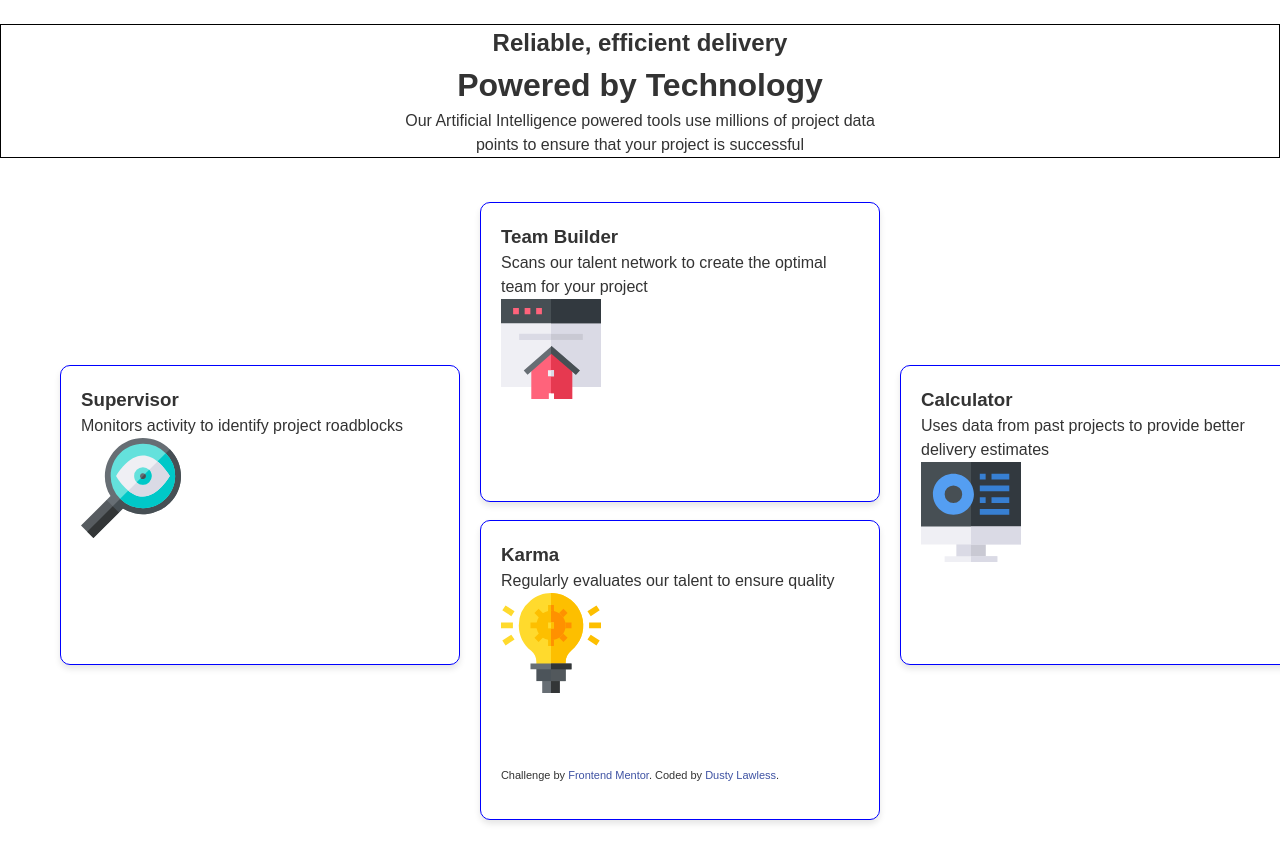
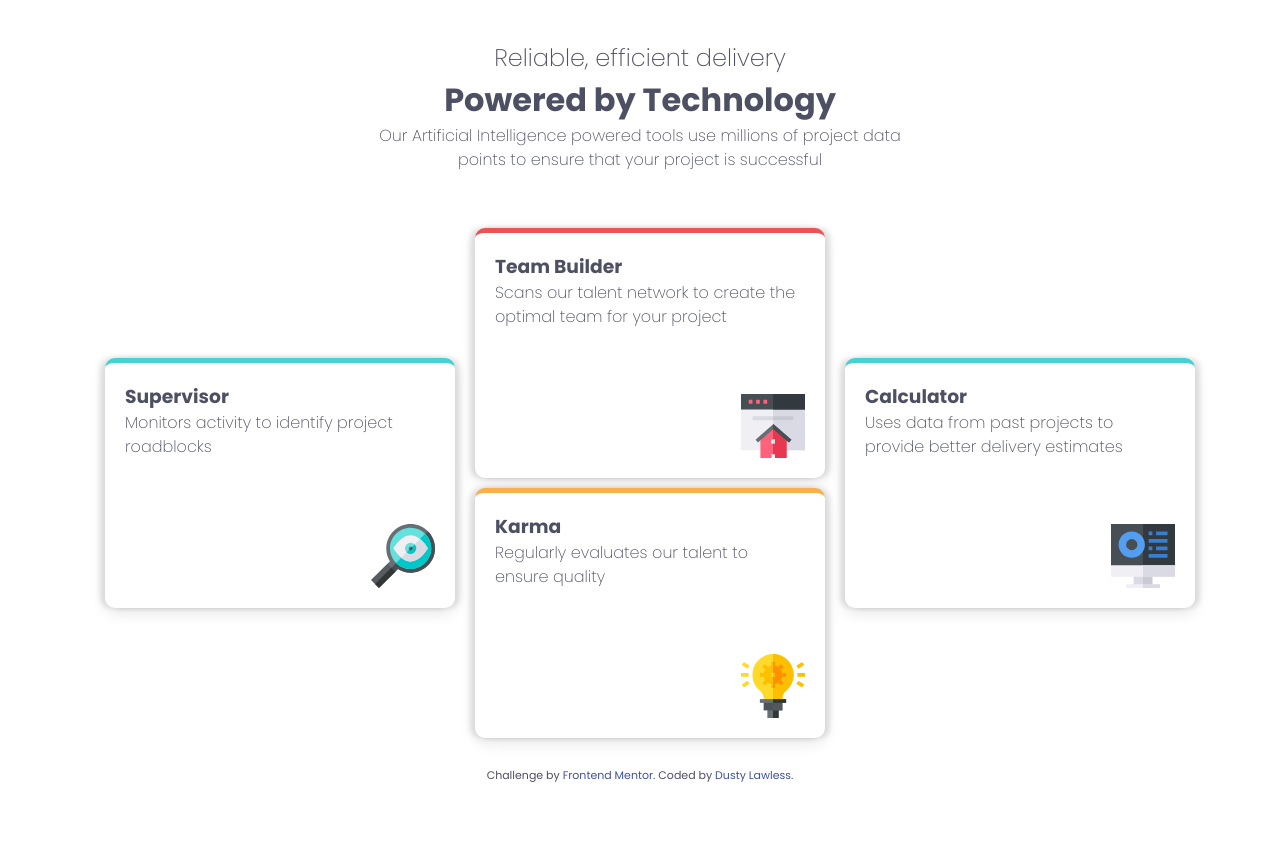
Before and after one commit to djlaw90/four-card-feature-section, a plain HTML site: page index.html in a window 1280 px wide. After the commit the page ends 800 px from the top, so only its background shows below. Drawn offline with Linux system fonts and the light colour scheme.

Commit message:
desktop design complete. mobile in progress.

```diff
--- a/index.html
+++ b/index.html
@@ -8,6 +8,10 @@
 
   <title>Frontend Mentor | Four card feature section</title>
 
+  <link rel="preconnect" href="https://fonts.googleapis.com">
+  <link rel="preconnect" href="https://fonts.gstatic.com" crossorigin>
+  <link href="https://fonts.googleapis.com/css2?family=Poppins:ital,wght@0,100;0,200;0,300;0,400;0,500;0,600;0,700;0,800;0,900;1,100;1,200;1,300;1,400;1,500;1,600;1,700;1,800;1,900&display=swap" rel="stylesheet">
+
   <link rel="stylesheet" href="reset.css">
   <link rel="stylesheet" href="styles.css">
 
@@ -15,10 +19,10 @@
 <body>
     <main>
       <header>
-        <h2>Reliable, efficient delivery</h2>
+        <h2 class="poppins-extralight">Reliable, efficient delivery</h2>
         <h1>Powered by Technology</h1>
 
-        <p>
+        <p class="poppins-extralight">
           Our Artificial Intelligence powered tools use millions of project data points
           to ensure that your project is successful
         </p>
@@ -28,30 +32,45 @@
       <div class="card-container">
         <div class="column">
           <article class="card center" id="supervisor">
+            <div class="content">
               <h3>Supervisor</h3>
-            <p>Monitors activity to identify project roadblocks</p>
+              <p class="poppins-extralight">Monitors activity to identify project roadblocks</p>
+            </div>
+            <div class="image-container">
               <img src="./images/icon-supervisor.svg" alt="Supervisor icon">
+            </div>
           </article>
         </div>
         <div class="column">
-          <article class="card" id="team-builder">
+          <article class="card center" id="team-builder">
+            <div class="content">
               <h3>Team Builder</h3>
-            <p>Scans our talent network to create the optimal team for your project</p>
+              <p class="poppins-extralight">Scans our talent network to create the optimal team for your project</p>
+            </div>
+            <div class="image-container">
               <img src="./images/icon-team-builder.svg" alt="Team Builder icon">
+            </div>
           </article>
-
-          <article class="card" id="karma">
+          <article class="card center" id="karma">
+            <div class="content">
               <h3>Karma</h3>
-            <p>Regularly evaluates our talent to ensure quality</p>
+            <p class="poppins-extralight">Regularly evaluates our talent to ensure quality</p>
+            </div>
+            <div class="image-container">
               <img src="./images/icon-karma.svg" alt="Karma icon">
+            </div>
           </article>
         </div>
 
         <div class="column">
           <article class="card center" id="calculator">
+            <div class="content">
               <h3>Calculator</h3>
-            <p>Uses data from past projects to provide better delivery estimates</p>
+              <p class="poppins-extralight">Uses data from past projects to provide better delivery estimates</p>
+            </div>
+            <div class="image-container">
               <img src="./images/icon-calculator.svg" alt="Calculator">
+            </div>
           </article>
         </div>
 
--- a/styles.css
+++ b/styles.css
@@ -1,53 +1,89 @@
+
+:root {
+    --reddish: #EA5454;
+    --light-blue: #44D3D2;
+    --orangey: #FCAE4A;
+    --dark-blue: #549EF2;
+    --dark-grey: #4D4F62;
+}
+
+
+
 html, body {
+    color: var(--dark-grey);
     height: 100%;
     display: flex;
     flex-direction: column;
+    font-family: "Poppins", serif;
 }
+
 header {
     display: flex;
     flex-direction: column;
-    border: 1px solid black;
     align-items: center;
-    margin: 3vh 0 3vh 0;
+    height: 168px;
+    margin-top: 5vh;
 }
 
 header p {
-    width: 500px;
+    width: 540px;
     text-align: center;
 }
 
-article {
-    border: 1px solid blue;
-}
-
 .card {
+    display: flex;
+    flex-direction: column;
     background: white;
     padding: 20px;
     border-radius: 10px;
-    box-shadow: 0 4px 6px rgba(0, 0, 0, 0.1);
-    min-width: 400px;
-    min-height: 300px;
-    max-height: 300px;
+    min-width: 350px;
+    min-height: 250px;
+    max-height: 250px;
+    box-shadow:
+    -5px 0px 5px rgba(0, 0, 0, 0.1), /* Left */
+    5px 0px 5px rgba(0, 0, 0, 0.1),  /* Right */
+    0px 5px 15px rgba(0, 0, 0, 0.1);  /* Bottom */
 }
 
 .card img {
-    width: 100px;
+    width: 64px;
+    justify-self: flex-end;
 }
 
 .card-container {
     display: grid;
     grid-template-columns: repeat(3, 1fr);
     gap: 20px;
-    max-width: 1200px;
+    max-width: 1110px;
     margin: auto;
     padding: 20px;
-    height: 80%;
+    height: 530px;
+}
+
+.card .content {
+    flex-grow: 1;
+}
+
+.card .image-container {
+    display: flex;
+    justify-content: flex-end;
 }
 
 .card.center {
     align-self: center;
-  }
+}
 
+#team-builder {
+    border-top: 5px solid var(--reddish);
+}
+
+#karma {
+    border-top: 5px solid var(--orangey);
+}
+
+#supervisor, #calculator {
+    border-top: 5px solid var(--light-blue);
+}
 
 .column {
     display: grid;
@@ -64,5 +100,26 @@ footer {
     line-height: 50px;
 }
 
+
+/* Font Styles */
+
+.poppins-extralight {
+    font-family: "Poppins", serif;
+    font-weight: 200;
+    font-style: normal;
+  }
+
+  .poppins-regular {
+    font-family: "Poppins", serif;
+    font-weight: 400;
+    font-style: normal;
+  }
+
+  .poppins-semibold {
+    font-family: "Poppins", serif;
+    font-weight: 600;
+    font-style: normal;
+  }
+
 .attribution { font-size: 11px; text-align: center; }
 .attribution a { color: hsl(228, 45%, 44%); }
```
Lines whose indentation alone changed are shown as unchanged.
